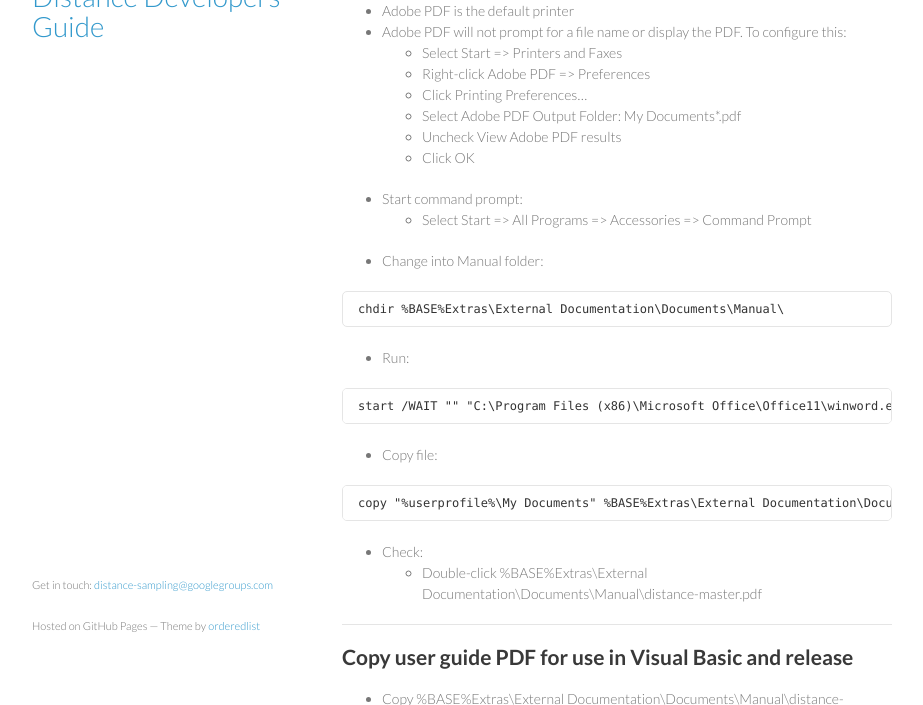
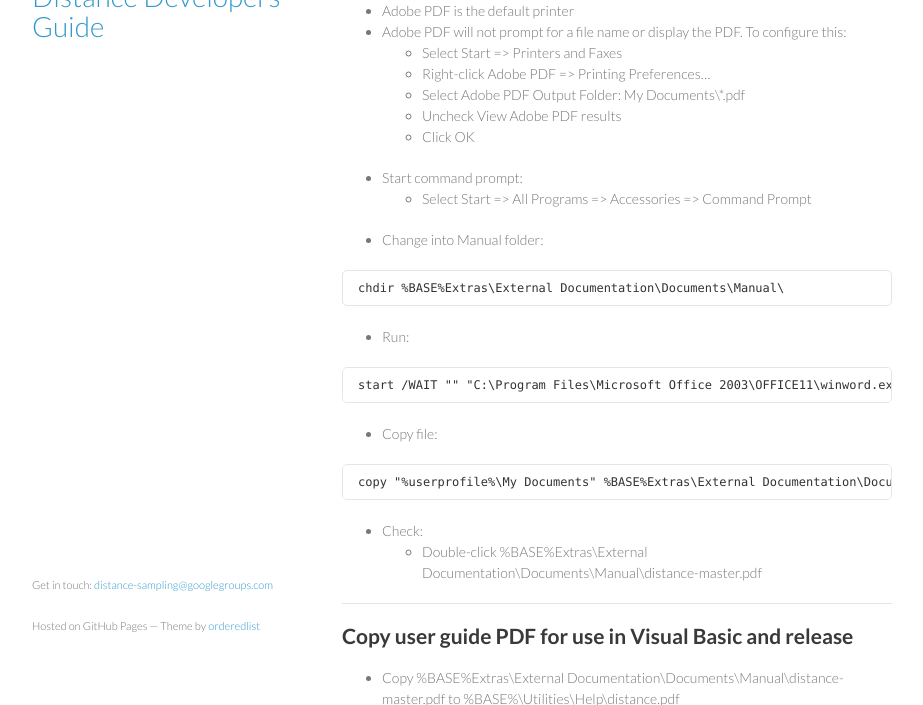
Before and after one commit to softwaresaved/distance-consultancy, a Jekyll site: the page built from develop/BuildDocumentsImages.md, in a window 1280 px wide and 900 px high, scrolled down 6458 px, cut to the strip 195-900 px from the top of the window. Shown: the whole strip, without its empty margins (178-1101 px from the left). Built offline with Jekyll 4.4.1, drawn with Linux system fonts in a browser that asks for light colours.

Commit message:
Fixed error in WINWORD.exe path and Adobe PDF Printing Preferences

```diff
--- a/develop/BuildDocumentsImages.md
+++ b/develop/BuildDocumentsImages.md
@@ -265,9 +265,8 @@ This assumes that:
 * Adobe PDF is the default printer
 * Adobe PDF will not prompt for a file name or display the PDF. To configure this:
   - Select Start => Printers and Faxes
-  - Right-click Adobe PDF => Preferences
-  - Click  Printing Preferences...
-  - Select Adobe PDF Output Folder: My Documents\*.pdf
+  - Right-click Adobe PDF => Printing Preferences...
+  - Select Adobe PDF Output Folder: My Documents\\*.pdf
   - Uncheck View Adobe PDF results
   - Click OK
 
@@ -283,7 +282,7 @@ This assumes that:
 
 <p/>
 
-    start /WAIT "" "C:\Program Files (x86)\Microsoft Office\Office11\winword.exe" distance-master.doc /q /n /mFilePrintDefault /mFileSave /mFileExit
+    start /WAIT "" "C:\Program Files\Microsoft Office 2003\OFFICE11\winword.exe" distance-master.doc /q /n /mFilePrintDefault /mFileSave /mFileExit
 
 * Copy file:
 
```
